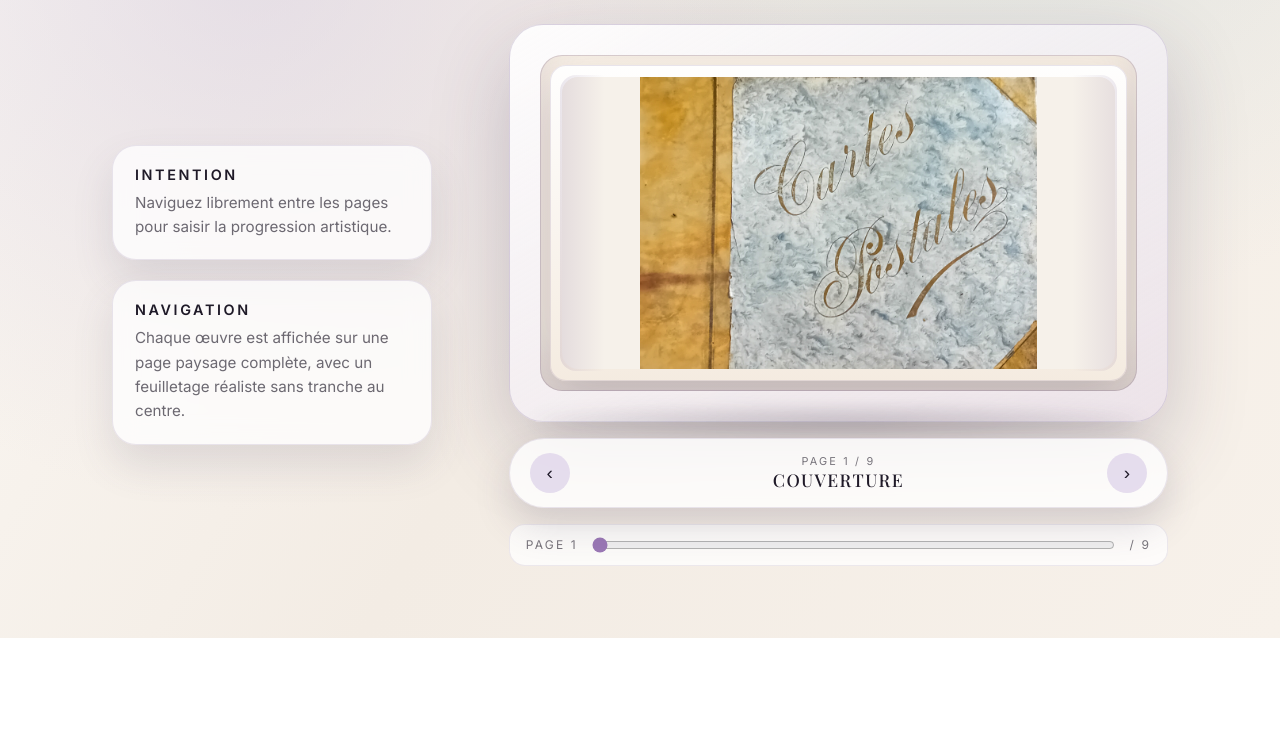
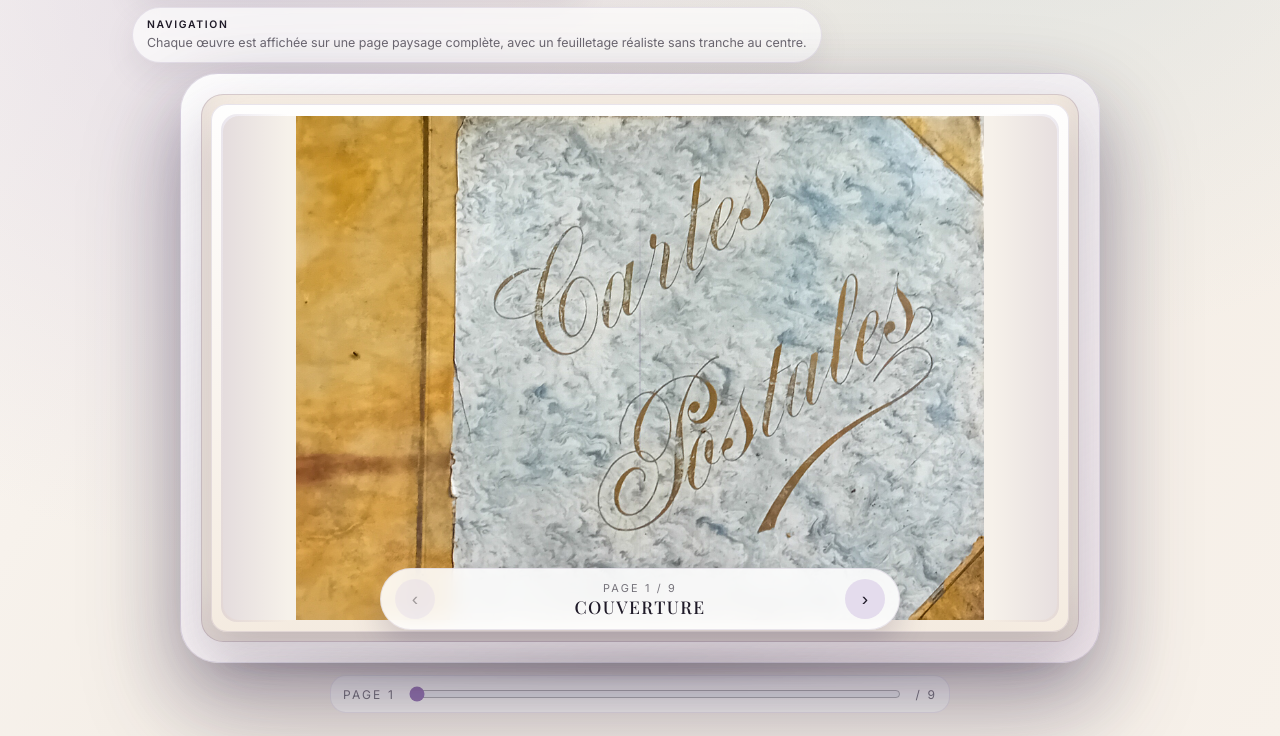
Before and after one commit to ZhuGG/epistellaire, a plain HTML site: page index.html in a window 1280 px wide. Shown: the part 210-946 px from the top of the page. Before the commit the page ends 848 px from the top, so only its background shows below. Drawn offline with nearby package versions, Linux system fonts and the light colour scheme.

Commit message:
Improve book-first layout and navigation UX

```diff
--- a/index.html
+++ b/index.html
@@ -46,11 +46,11 @@
     }
 
     .shell {
-      width: min(1200px, 100%);
-      padding: clamp(28px, 6vw, 72px);
+      width: min(1100px, 100%);
+      padding: clamp(20px, 4vw, 42px);
       display: flex;
       flex-direction: column;
-      gap: clamp(28px, 4vw, 56px);
+      gap: clamp(16px, 2.5vw, 28px);
       position: relative;
       z-index: 1;
     }
@@ -63,20 +63,20 @@
       flex-wrap: wrap;
     }
 
-    .identity { max-width: 480px; display: grid; gap: 12px; }
+    .identity { max-width: 660px; display: grid; gap: 8px; }
     .identity h1 {
       margin: 0;
       font-family: "Playfair Display", "Times New Roman", serif;
       font-weight: 600;
       letter-spacing: 0.08em;
       text-transform: uppercase;
-      font-size: clamp(2.4rem, 4vw, 3.5rem);
+      font-size: clamp(1.8rem, 3vw, 2.5rem);
     }
 
     .identity p {
       margin: 0;
-      font-size: clamp(1rem, 1.4vw, 1.2rem);
-      line-height: 1.7;
+      font-size: clamp(0.92rem, 1.1vw, 1rem);
+      line-height: 1.5;
       color: var(--ink-muted);
     }
 
@@ -84,56 +84,58 @@
       display: grid;
       gap: 8px;
       text-transform: uppercase;
-      font-size: 0.75rem;
+      font-size: 0.65rem;
       letter-spacing: 0.26em;
       color: rgba(31, 26, 40, 0.55);
     }
 
-    main {
-      display: grid;
-      grid-template-columns: minmax(240px, 320px) minmax(0, 1fr);
-      gap: clamp(28px, 6vw, 80px);
-      align-items: center;
+    main { display: block; }
+
+    .aside {
+      display: flex;
+      flex-wrap: wrap;
+      gap: 10px;
+      margin-bottom: 10px;
     }
 
-    .aside { display: grid; gap: 20px; }
-
     .aside-card {
-      padding: 20px 22px;
-      border-radius: 24px;
-      background: rgba(255, 255, 255, 0.75);
+      padding: 10px 14px;
+      border-radius: 999px;
+      background: rgba(255, 255, 255, 0.68);
       border: 1px solid rgba(170, 156, 187, 0.25);
-      box-shadow: 0 20px 40px rgba(86, 76, 102, 0.14);
+      box-shadow: 0 12px 30px rgba(86, 76, 102, 0.1);
       backdrop-filter: blur(12px);
     }
 
     .aside-card h2 {
-      margin: 0 0 8px;
-      font-size: 0.9rem;
-      letter-spacing: 0.18em;
+      margin: 0;
+      font-size: 0.65rem;
+      letter-spacing: 0.16em;
       text-transform: uppercase;
     }
 
     .aside-card p {
-      margin: 0;
-      font-size: 0.95rem;
-      line-height: 1.6;
+      margin: 4px 0 0;
+      font-size: 0.78rem;
+      line-height: 1.3;
       color: var(--ink-muted);
     }
 
-    .viewer { display: grid; gap: 16px; }
+    .viewer { display: grid; gap: 12px; }
 
     .book-shell {
       position: relative;
-      border-radius: 34px;
-      padding: clamp(18px, 2.7vw, 30px);
-      background: linear-gradient(150deg, rgba(255, 255, 255, 0.9), rgba(222, 209, 234, 0.4));
+      border-radius: 38px;
+      padding: clamp(12px, 2vw, 20px);
+      background: linear-gradient(150deg, rgba(255, 255, 255, 0.92), rgba(222, 209, 234, 0.38));
       border: 1px solid rgba(170, 156, 187, 0.35);
-      box-shadow: var(--shadow);
+      box-shadow: 0 45px 100px rgba(60, 50, 78, 0.3), var(--shadow);
       transform-style: preserve-3d;
       perspective: 2400px;
       transition: transform 250ms ease, box-shadow 250ms ease;
       isolation: isolate;
+      width: min(100%, 920px);
+      margin: 0 auto;
     }
 
     .book-shell::after {
@@ -152,13 +154,27 @@
 
     .book-object {
       position: relative;
-      aspect-ratio: 16 / 9;
+      aspect-ratio: 16 / 10;
       width: 100%;
-      max-height: min(62vh, 560px);
+      max-height: min(74vh, 740px);
       border-radius: 22px;
       overflow: hidden;
       background: linear-gradient(160deg, #f7efe5 0%, #f2e9dd 100%);
-      box-shadow: inset 0 0 0 1px rgba(127, 106, 140, 0.25), inset 0 -32px 40px rgba(77, 54, 95, 0.12);
+      box-shadow: inset 0 0 0 1px rgba(127, 106, 140, 0.25), inset 0 -32px 40px rgba(77, 54, 95, 0.12), 0 20px 50px rgba(50, 35, 64, 0.2);
+    }
+
+    .book-object::before {
+      content: "";
+      position: absolute;
+      top: 8%;
+      bottom: 8%;
+      left: 50%;
+      width: 2px;
+      transform: translateX(-50%);
+      background: linear-gradient(180deg, rgba(99, 73, 122, 0), rgba(99, 73, 122, 0.28), rgba(99, 73, 122, 0));
+      z-index: 5;
+      pointer-events: none;
+      opacity: 0.5;
     }
 
     .page-stack,
@@ -254,16 +270,22 @@
     }
 
     .toolbar {
+      position: absolute;
+      left: 50%;
+      bottom: 12px;
+      transform: translateX(-50%);
+      width: min(520px, calc(100% - 24px));
       display: grid;
       gap: 12px;
       align-items: center;
       grid-template-columns: auto 1fr auto;
-      padding: 14px 20px;
+      padding: 10px 14px;
       border-radius: 999px;
-      background: rgba(255, 255, 255, 0.8);
+      background: rgba(255, 255, 255, 0.88);
       border: 1px solid rgba(170, 156, 187, 0.25);
-      box-shadow: 0 18px 36px rgba(78, 66, 94, 0.18);
+      box-shadow: 0 14px 30px rgba(78, 66, 94, 0.22);
       backdrop-filter: blur(10px);
+      z-index: 8;
     }
 
     .toolbar button {
@@ -277,6 +299,11 @@
       display: grid;
       place-items: center;
       cursor: pointer;
+    }
+
+    .toolbar button:disabled {
+      opacity: 0.4;
+      cursor: not-allowed;
     }
 
     .toolbar .page-label {
@@ -299,10 +326,12 @@
       display: flex;
       align-items: center;
       gap: 12px;
-      padding: 10px 16px;
+      padding: 8px 12px;
       border-radius: 16px;
-      background: rgba(255, 255, 255, 0.75);
+      background: rgba(255, 255, 255, 0.66);
       border: 1px solid rgba(170, 156, 187, 0.2);
+      width: min(620px, 100%);
+      margin: 0 auto;
     }
 
     .scrub input[type="range"] { flex: 1; accent-color: var(--accent-strong); }
@@ -315,9 +344,28 @@
       white-space: nowrap;
     }
 
+    .tap-zones {
+      position: absolute;
+      inset: 0;
+      display: grid;
+      grid-template-columns: 1fr 1fr;
+      z-index: 7;
+    }
+
+    .tap-zone {
+      appearance: none;
+      border: none;
+      background: none;
+      cursor: pointer;
+    }
+
+    .tap-zone:focus-visible {
+      outline: 2px solid rgba(154, 120, 181, 0.7);
+      outline-offset: -4px;
+    }
+
     @media (max-width: 960px) {
-      main { grid-template-columns: 1fr; }
-      .toolbar { grid-template-columns: 1fr; justify-items: center; }
+      .toolbar { width: calc(100% - 16px); }
     }
   </style>
 </head>
@@ -350,6 +398,10 @@
       <section class="viewer" aria-label="Livre numérique">
         <div class="book-shell" id="bookShell">
           <div class="book-object" id="bookObject">
+            <div class="tap-zones" aria-hidden="true">
+              <button class="tap-zone" type="button" data-action="prev" tabindex="-1"></button>
+              <button class="tap-zone" type="button" data-action="next" tabindex="-1"></button>
+            </div>
             <div class="page-stack">
               <div class="page-layer" id="basePageLayer">
                 <img id="basePageImage" alt="" />
@@ -362,8 +414,6 @@
               </div>
               <div class="page-depth" aria-hidden="true"></div>
             </div>
-          </div>
-        </div>
             <div class="toolbar" role="toolbar" aria-label="Contrôles du livre">
               <button type="button" data-action="prev" aria-label="Page précédente">‹</button>
               <div>
@@ -371,6 +421,8 @@
                 <div class="page-title" id="pageTitle">&nbsp;</div>
               </div>
               <button type="button" data-action="next" aria-label="Page suivante">›</button>
+            </div>
+          </div>
         </div>
         <div class="scrub" aria-label="Navigation rapide">
           <span class="count" id="scrubCount">Page 1</span>
@@ -452,6 +504,10 @@
         scrubCount.textContent = `Page ${current}`;
         totalCount.textContent = `/ ${total}`;
         pageScrubber.value = String(current);
+        navButtons.forEach((button) => {
+          if (button.dataset.action === 'prev') button.disabled = currentIndex === 0;
+          if (button.dataset.action === 'next') button.disabled = currentIndex === pages.length - 1;
+        });
       };
 
       const setPageImage = (imgEl, page) => {
```
Lines whose indentation alone changed are shown as unchanged.
